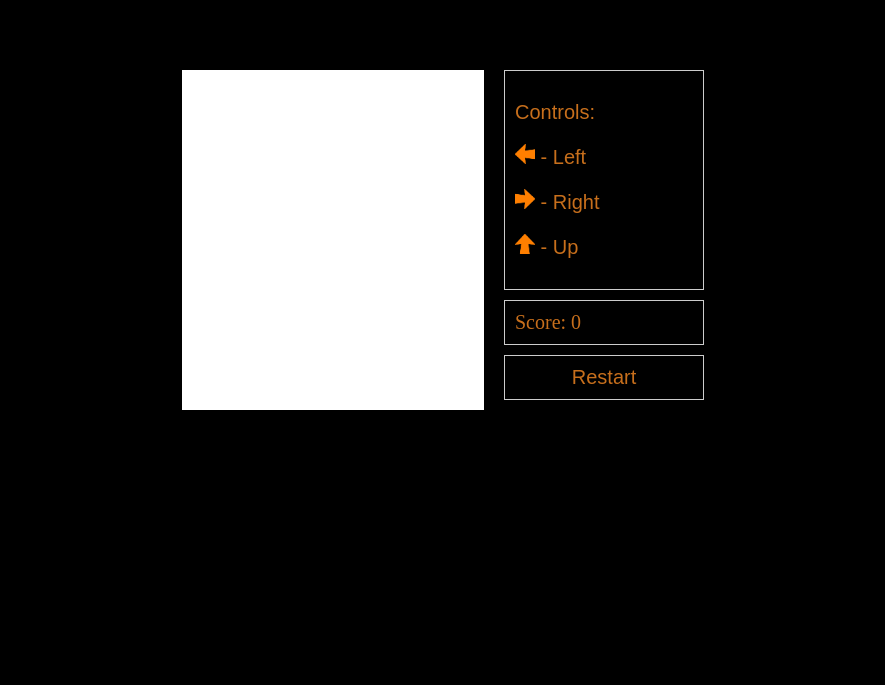
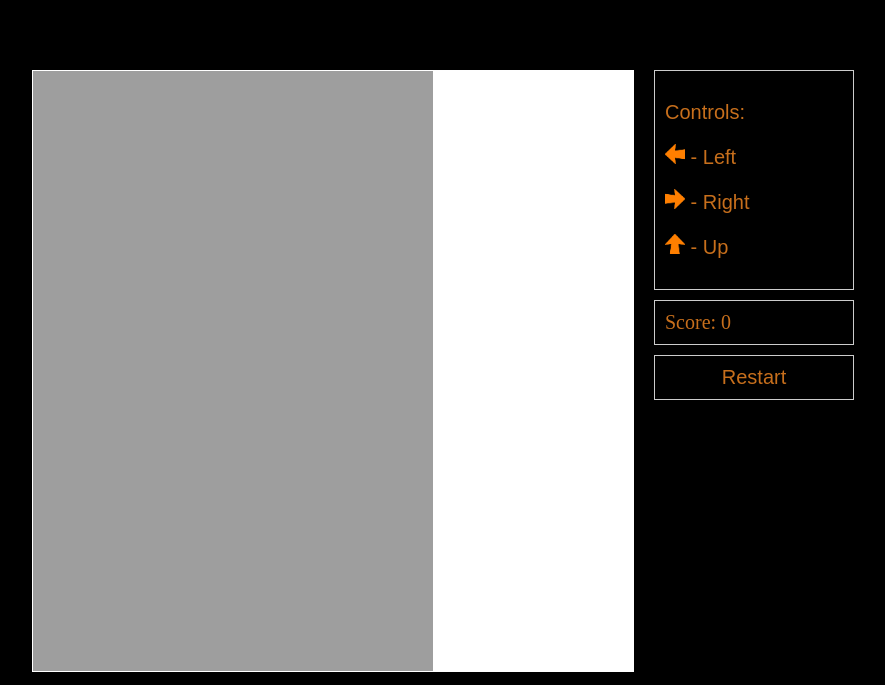
Before and after one commit to SanneJ84/canvas-game, a plain HTML site: page index.html in a window 1280 px wide. Shown: the part 115-800 px from the top of the page, without its empty margins (197-1082 px from the left). Drawn offline with Linux system fonts and the light colour scheme.

Commit message:
Update index.html

```diff
--- a/index.html
+++ b/index.html
@@ -25,6 +25,6 @@
             </div>
         </div>
     </main>
-    <script>src="js-peli.js"</script>
+    <script src="js-peli.js"></script>
 </body>
 </html>
```
